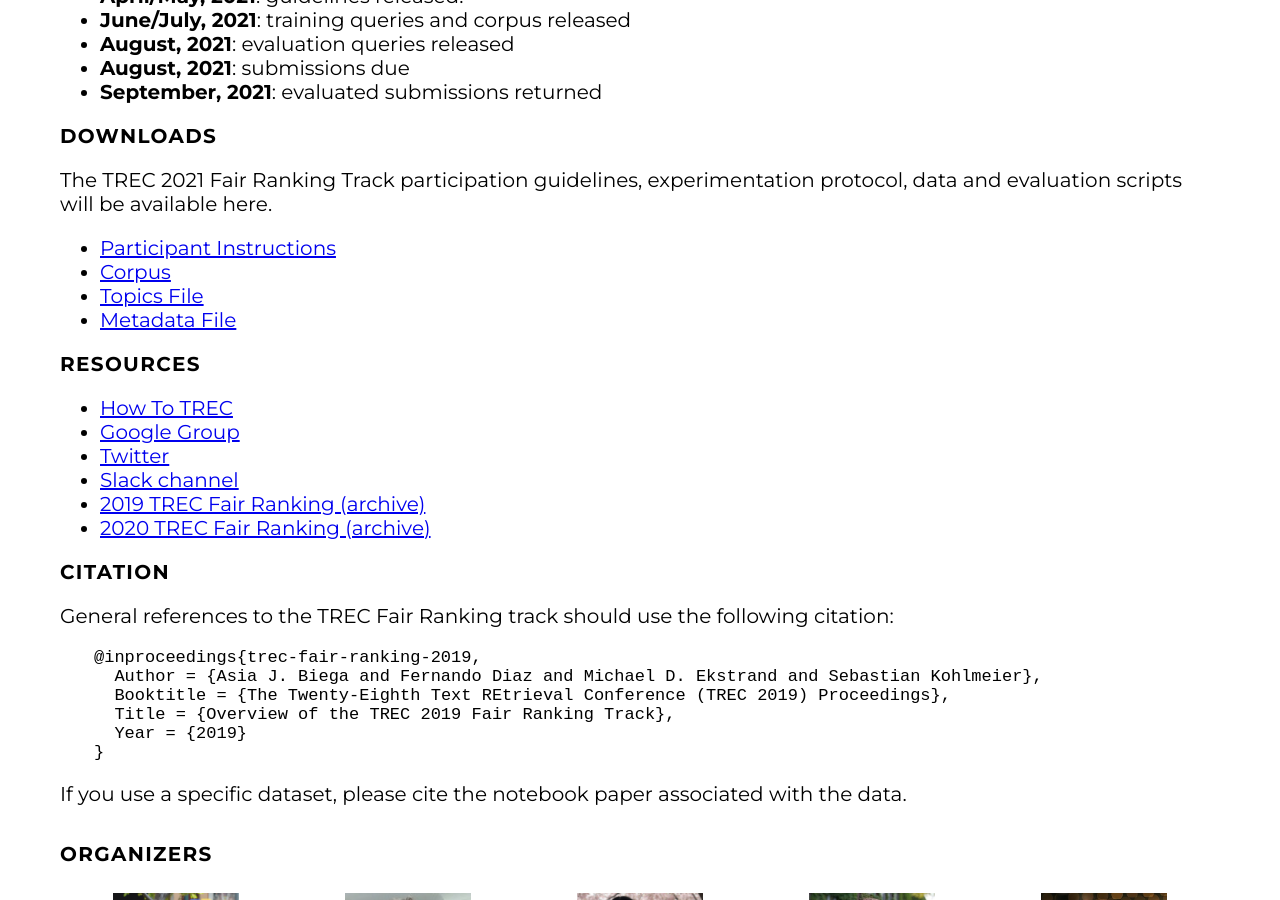
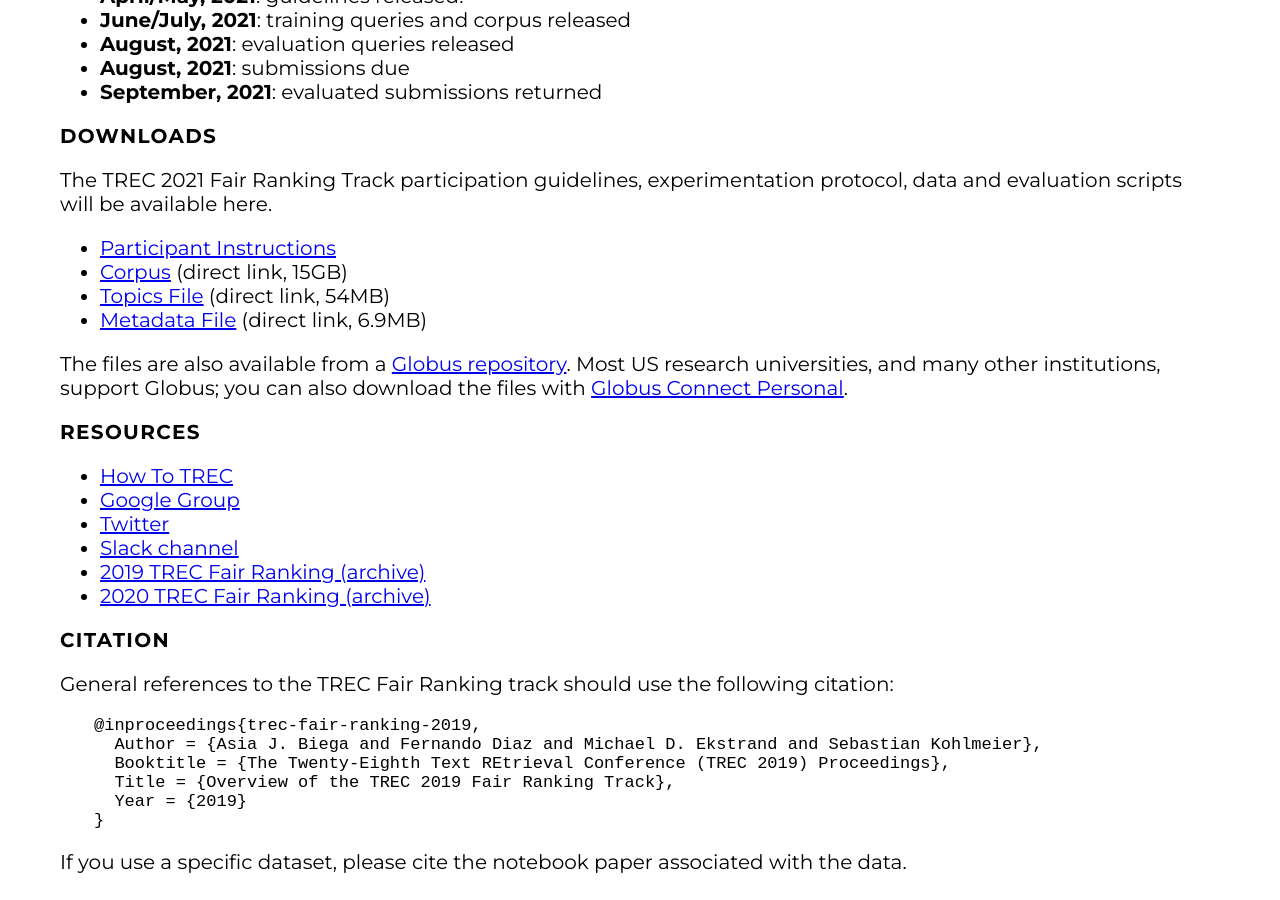
Before and after one commit to fair-trec/fair-trec.github.io, a Jekyll site: the page built from index.md, in a window 1280 px wide and 900 px high, scrolled down 385 px. Built offline with Jekyll 4.4.1, drawn with Linux system fonts in a browser that asks for light colours; our own code applies the rules of GitHub Pages for plain Markdown files.

Commit message:
links and docs

```diff
--- a/index.md
+++ b/index.md
@@ -16,10 +16,13 @@
 ## Downloads
 
 The TREC 2021 Fair Ranking Track participation guidelines, experimentation protocol, data and evaluation scripts will be available here.
+
 - [Participant Instructions](docs/Fair_Ranking_2021_Participant_Instructions.pdf)
-- [Corpus](https://data.boisestate.edu/library/Ekstrand-2021/TRECFairRanking2021/trec_corpus.json.gz)
-- [Topics File](https://data.boisestate.edu/library/Ekstrand-2021/TRECFairRanking2021/trec_topics.json.gz)
-- [Metadata File](https://data.boisestate.edu/library/Ekstrand-2021/TRECFairRanking2021/trec_metadata.json.gz)
+- [Corpus](https://data.boisestate.edu/library/Ekstrand-2021/TRECFairRanking2021/trec_corpus.json.gz) (direct link, 15GB)
+- [Topics File](https://data.boisestate.edu/library/Ekstrand-2021/TRECFairRanking2021/trec_topics.json.gz) (direct link, 54MB)
+- [Metadata File](https://data.boisestate.edu/library/Ekstrand-2021/TRECFairRanking2021/trec_metadata.json.gz)  (direct link, 6.9MB)
+
+The files are also available from a [Globus repository](https://boi.st/TREC2021Globus). Most US research universities, and many other institutions, support Globus; you can also download the files with [Globus Connect Personal](https://www.globus.org/globus-connect-personal).
 
 
 ## Resources
```
Also changed, not shown: 1 other file.
